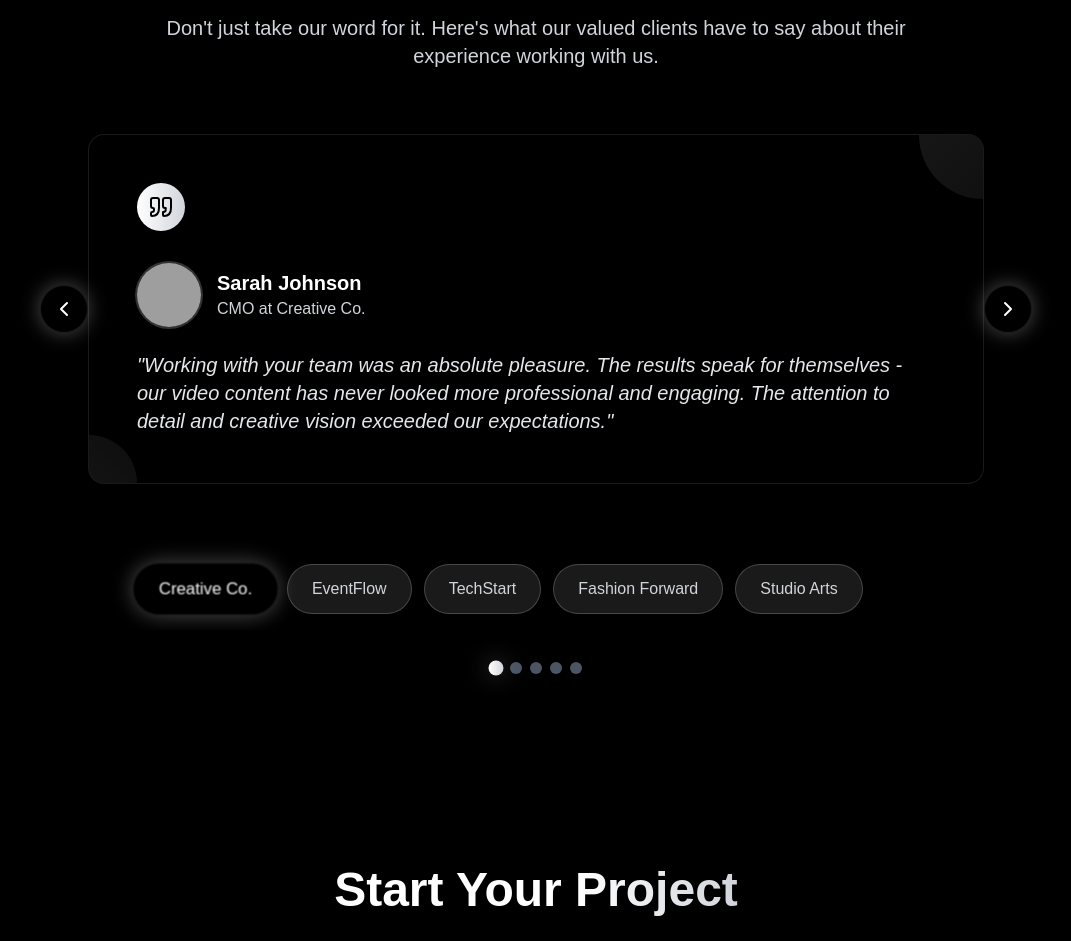
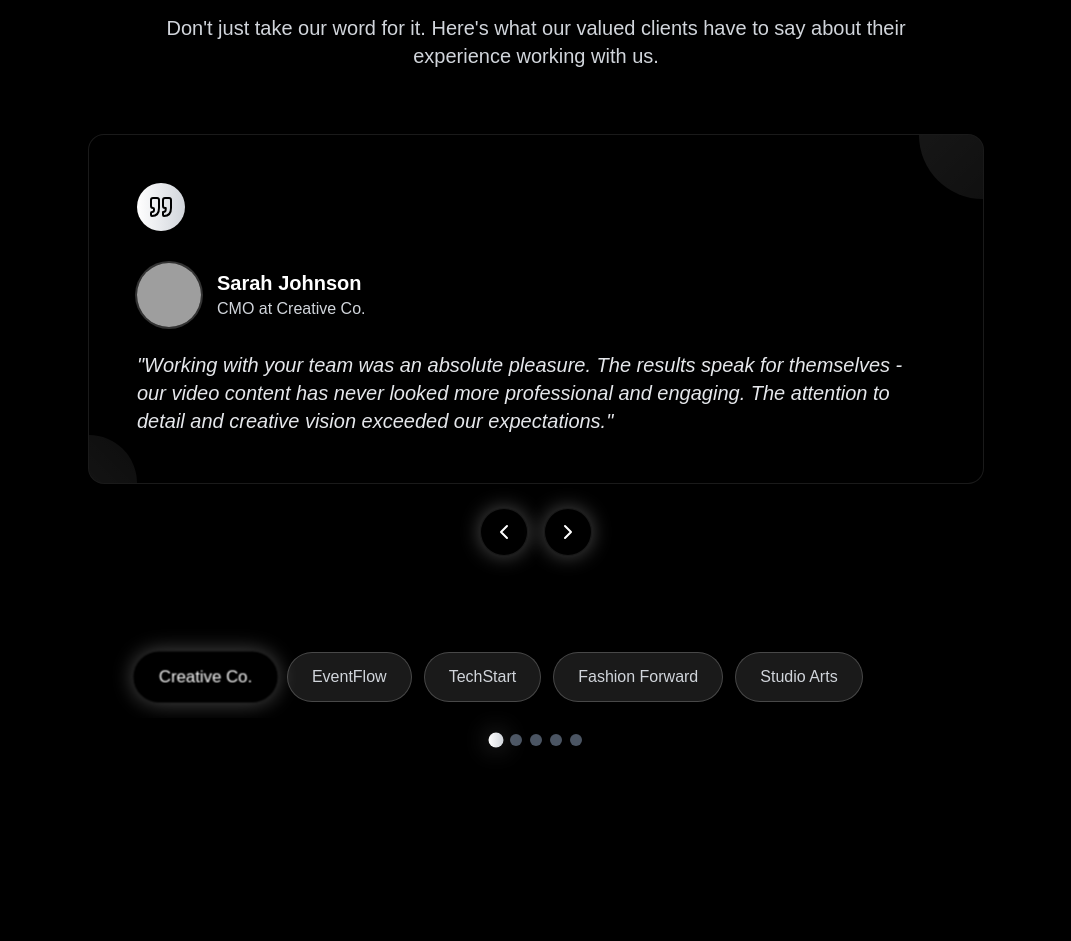
Before and after one commit to shatat3/click, a React (Vite) app: page / in a window 1280 px wide. Shown: the part 3020-3961 px from the top of the page, without its empty margins (104-1175 px from the left). Built offline with nearby package versions, Linux system fonts and the light colour scheme; grey boxes are pictures that could not be loaded.

Commit message:
Your descriptive commit message here

```diff
--- a/src/components/sections/TestimonialSection.tsx
+++ b/src/components/sections/TestimonialSection.tsx
@@ -84,25 +84,7 @@ export default function TestimonialSection() {
         </motion.div>
 
         {/* Testimonial Card */}
-        <div className="max-w-4xl mx-auto mb-12 relative">
-          {/* Navigation Arrows - Outside the card */}
-          <div className="absolute top-1/2 -translate-y-1/2 -left-6 md:-left-12 z-20">
-            <button
-              onClick={prevTestimonial}
-              className="w-12 h-12 glass-effect rounded-full flex items-center justify-center shadow-glow-white hover:shadow-glow-white-strong transition-all duration-200 hover:scale-110"
-            >
-              <ChevronLeft className="w-6 h-6 text-white" />
-            </button>
-          </div>
-          <div className="absolute top-1/2 -translate-y-1/2 -right-6 md:-right-12 z-20">
-            <button
-              onClick={nextTestimonial}
-              className="w-12 h-12 glass-effect rounded-full flex items-center justify-center shadow-glow-white hover:shadow-glow-white-strong transition-all duration-200 hover:scale-110"
-            >
-              <ChevronRight className="w-6 h-6 text-white" />
-            </button>
-          </div>
-
+        <div className="max-w-4xl mx-auto mb-12">
           <motion.div
             className="glass-effect rounded-2xl p-8 md:p-12 relative overflow-hidden"
             initial={{ opacity: 0, y: 30 }}
@@ -166,10 +148,26 @@ export default function TestimonialSection() {
               </motion.div>
             </AnimatePresence>
           </motion.div>
+
+          {/* Navigation Arrows - Below the card */}
+          <div className="flex justify-center gap-4 mt-6">
+            <button
+              onClick={prevTestimonial}
+              className="w-12 h-12 glass-effect rounded-full flex items-center justify-center shadow-glow-white hover:shadow-glow-white-strong transition-all duration-200 hover:scale-110"
+            >
+              <ChevronLeft className="w-6 h-6 text-white" />
+            </button>
+            <button
+              onClick={nextTestimonial}
+              className="w-12 h-12 glass-effect rounded-full flex items-center justify-center shadow-glow-white hover:shadow-glow-white-strong transition-all duration-200 hover:scale-110"
+            >
+              <ChevronRight className="w-6 h-6 text-white" />
+            </button>
+          </div>
         </div>
 
         {/* Client Navigation */}
-        <div className="max-w-4xl mx-auto relative mt-2">
+        <div className="max-w-4xl mx-auto relative mt-16">
           <motion.div
             className="flex overflow-x-auto gap-2 md:gap-3 pb-4 pt-8 scrollbar-hide px-8 md:px-12 relative"
             initial={{ opacity: 0, y: 20 }}
@@ -208,7 +206,7 @@ export default function TestimonialSection() {
 
           {/* Progress Indicators */}
           <motion.div
-            className="flex justify-center gap-2 mt-8"
+            className="flex justify-center gap-2 mt-4"
             initial={{ opacity: 0 }}
             whileInView={{ opacity: 1 }}
             viewport={{ once: true }}
```
